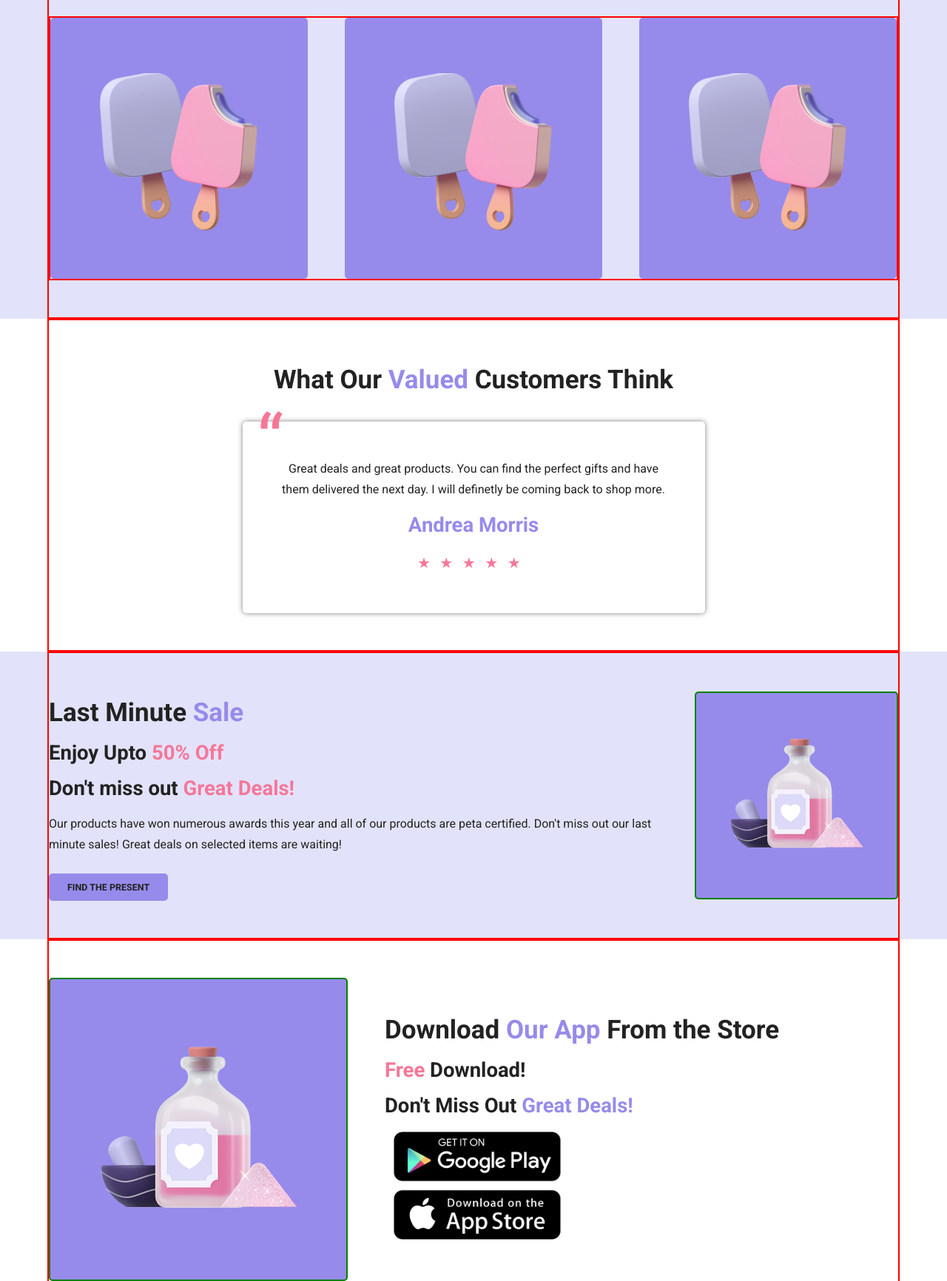
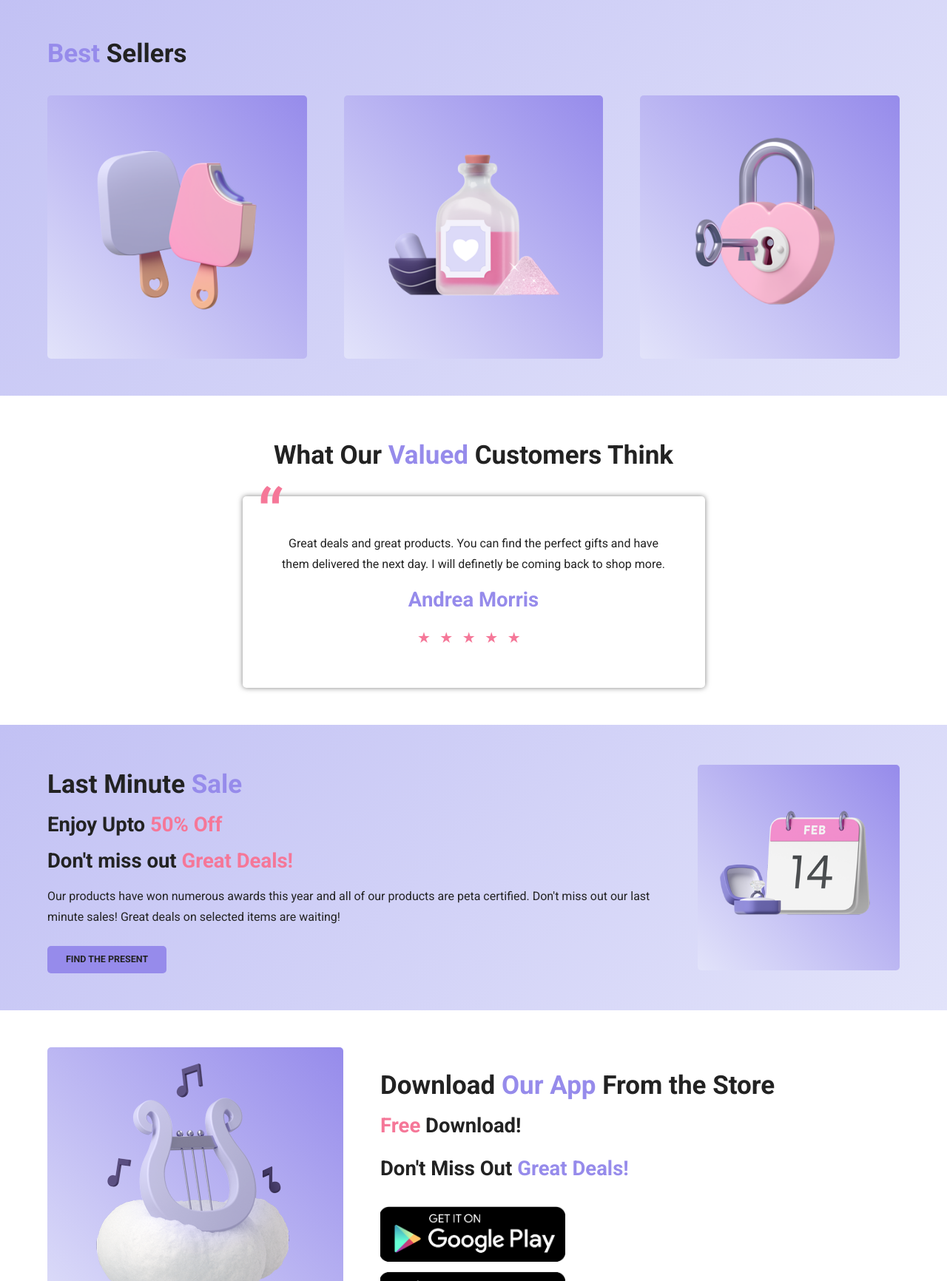
Before and after one commit to birmansahil/gift-shop, a plain HTML site: page index.html in a window 1280 px wide. Shown: the part 1068-2800 px from the top of the page at 74% size. Drawn offline with Linux system fonts and the light colour scheme.

Commit message:
replaced dummy images, changed media query breakpoints

```diff
--- a/index.html
+++ b/index.html
@@ -77,7 +77,7 @@
           </div>
 
           <div class="intro-image">
-            <img src="images/hero-image.png" alt="hero image" />
+            <img src="images/teddy-and-gifts.png" alt="teddy bear with gifts" />
           </div>
         </div>
       </section>
@@ -123,15 +123,15 @@
 
           <div class="best-sellers-grid">
             <div class="best-seller-product">
-              <img src="images/ice-cream.png" alt="" />
+              <img src="images/ice-cream.png" alt="ice-cream" />
             </div>
 
             <div class="best-seller-product">
-              <img src="images/ice-cream.png" alt="" />
+              <img src="images/potion.png" alt="potion" />
             </div>
 
             <div class="best-seller-product">
-              <img src="images/ice-cream.png" alt="" />
+              <img src="images/lock.png" alt="lock" />
             </div>
           </div>
         </div>
@@ -178,7 +178,7 @@
           </div>
 
           <div class="sale-image">
-            <img src="images/potion.png" alt="" />
+            <img src="images/calendar.png" alt="calendar with ring" />
           </div>
         </div>
       </section>
@@ -186,7 +186,7 @@
       <section>
         <div class="container app-container">
           <div class="app-image">
-            <img src="images/potion.png" alt="" />
+            <img src="images/app.png" alt="app" />
           </div>
 
           <div class="app-details">
@@ -202,7 +202,7 @@
               Don't Miss Out
               <span class="primary-highlighted-text">Great Deals!</span>
             </h3>
-            <img src="images/pngegg.png" alt="" />
+            <img src="images/app-download-links.png" alt="app download links" />
           </div>
         </div>
       </section>
--- a/styles.css
+++ b/styles.css
@@ -11,6 +11,9 @@ html {
 }
 
 body {
+    min-width: 375px;
+    max-width: 1440px;
+    margin: 0 auto;
     color: var(--primary-font-color);
     font-family: "Roboto", serif;
     line-height: 1.75;
@@ -22,9 +25,9 @@ body {
     --secondary-font-color: #fff;
     --tertiary-font-color: #968beb;
     --primary-background-color: #fff;
-    --secondary-background-color: #E2E3FA;
-    --tertiary-background-color: #968beb;
-    --primary-btn-color: #968beb;
+    --secondary-background-color: #968beb;
+    --primary-gradient-background: linear-gradient(-45deg, #e2e3fa 0%, #c2c1f4 100%);
+    --secondary-gradient-background: linear-gradient(45deg, #e2e3fa 0%, #968beb 100%);
 }
 
 /* Typography */
@@ -77,7 +80,7 @@ img {
 }
 
 .btn-primary {
-    background-color: var(--primary-btn-color);
+    background-color: var(--secondary-background-color);
 }
 
 .primary-highlighted-text {
@@ -90,6 +93,8 @@ img {
 
 /* Header */
 header {
+    min-width: inherit;
+    max-width: inherit;
     position: fixed;
     top: 0;
     width: 100%;
@@ -146,7 +151,8 @@ header {
     width: 25px;
     height: 3.5px;
     margin: 5px;
-    background-color: var(--tertiary-background-color);
+    border-radius: 5px;
+    background-color: var(--secondary-background-color);
     transition: transform 0.3s ease, opacity 0.3s ease;
 }
 
@@ -179,20 +185,15 @@ header {
     }
 }
 
-main {
-    margin-top: 7rem;
-}
-
 section:nth-child(even) {
-    background-color: var(--primary-background-color);
+    background: var(--primary-background-color);
 }
 
 section:nth-child(odd) {
-    background-color: var(--secondary-background-color);
+    background: var(--primary-gradient-background);
 }
 
 .container {
-    border: 2px solid red;
     width: 90%;
     margin: 0 auto;
     padding: 5rem 0;
@@ -200,6 +201,7 @@ section:nth-child(odd) {
 
 /* Intro */
 .intro-container {
+    padding: 12.5rem 0 5rem 0;
     display: flex;
     flex-direction: column;
     align-items: center;
@@ -210,9 +212,13 @@ section:nth-child(odd) {
     margin: 1rem 0 2.5rem;
 }
 
-@media (min-width: 750px) {
+@media (min-width: 825px) {
     .intro-container {
         flex-direction: row;
+    }
+
+    .intro-container div {
+        width: 50%;
     }
 }
 
@@ -254,17 +260,16 @@ section:nth-child(odd) {
 /* Best sellers */
 .best-sellers-grid {
     margin-top: 2.5rem;
-    border: 2px solid red;
     display: grid;
     gap: 5rem;
 }
 
 .best-seller-product {
-    background-color: var(--tertiary-background-color);
+    background: var(--secondary-gradient-background);
     border-radius: 5px;
 }
 
-@media (min-width: 750px) {
+@media (min-width: 825px) {
     .best-sellers-grid {
         grid-template-columns: repeat(3, 1fr);
     }
@@ -318,11 +323,10 @@ section:nth-child(odd) {
 
 .sale-image {
     border-radius: 5px;
-    border: 2px solid green;
-    background-color: var(--tertiary-background-color);
+    background: var(--secondary-gradient-background);
 }
 
-@media (min-width: 750px) {
+@media (min-width: 825px) {
     .sale-container {
         flex-direction: row;
     }
@@ -338,15 +342,18 @@ section:nth-child(odd) {
 
 .app-image {
     border-radius: 5px;
-    border: 2px solid green;
-    background-color: var(--tertiary-background-color);
+    background: var(--secondary-gradient-background);
 }
 
 .app-details img {
     width: 250px;
 }
 
-@media (min-width: 750px) {
+.app-details h3:last-of-type {
+    margin: 1rem 0 2.5rem;
+}
+
+@media (min-width: 825px) {
     .app-container {
         flex-direction: row;
     }
@@ -363,14 +370,14 @@ section:nth-child(odd) {
     display: flex;
     flex-direction: column;
     border-radius: 5px;
-    background-color: var(--tertiary-background-color);
+    background: var(--secondary-gradient-background);
 }
 
 .signup p:nth-child(2) {
     margin: 1rem 0;
 }
 
-@media (min-width: 750px) {
+@media (min-width: 825px) {
     .signup {
         flex-direction: row;
         justify-content: space-around;
@@ -380,7 +387,6 @@ section:nth-child(odd) {
 
 /* Footer */
 footer {
-    border: 2px solid green;
     width: 90%;
     margin: 0 auto;
     padding: 5rem 0;
```
Also changed, not shown: images/app-download-links.png (added), images/app.png (added), images/calendar.png (added), images/pngegg.png (deleted), images/teddy-and-gifts.png (renamed from images/hero-image.png).
